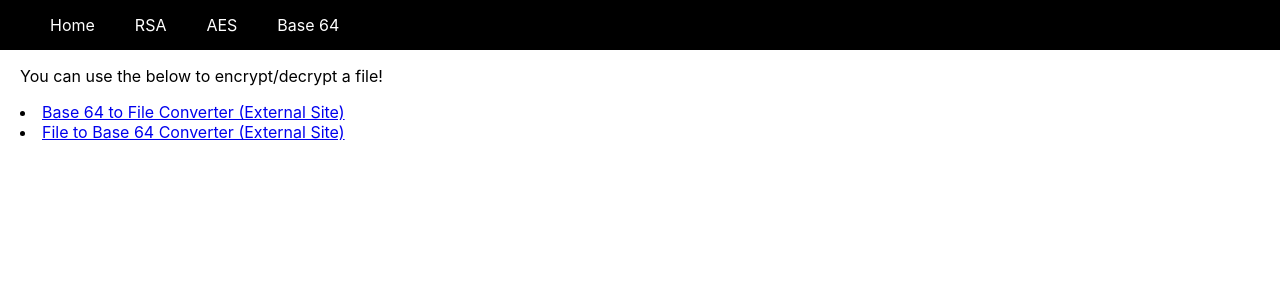
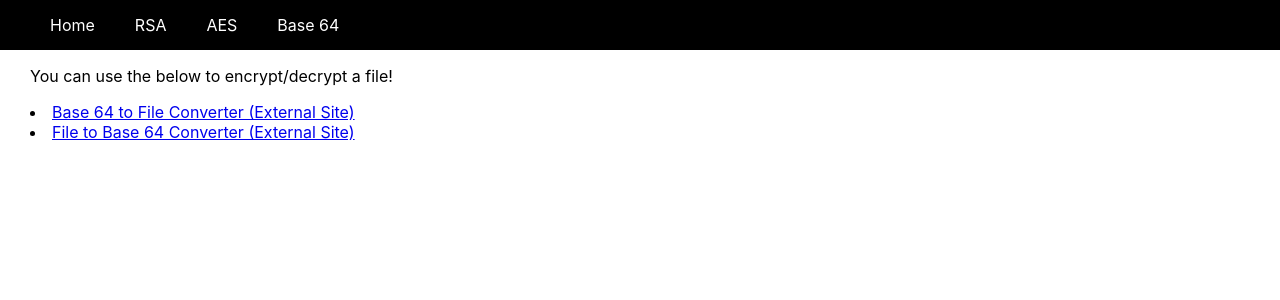
Before and after one commit to Mike11199/CS-361-RSA-React-App, a React (Create React App) app in the folder frontend/: page /base64 in a window 1280 px wide. Shown: the top 300 px of the page. Built offline with nearby package versions, Linux system fonts and the light colour scheme.

Commit message:
change inline style for padding for home and b64 page

```diff
--- a/frontend/src/components/Base64Page.js
+++ b/frontend/src/components/Base64Page.js
@@ -3,7 +3,7 @@
 const Base64Page = () => {
   return (
     <>
-    <div className="pageContainer" style={{paddingLeft:"20px"}}>
+    <div className="pageContainer" style={{paddingLeft:"30px"}}>
     <p>You can use the below to encrypt/decrypt a file!</p>
     <div>
       <li><a href="https://base64.guru/converter/decode/file">Base 64 to File Converter (External Site)</a></li>
--- a/frontend/src/components/HomePage.js
+++ b/frontend/src/components/HomePage.js
@@ -2,8 +2,10 @@
 const HomePage = () => {
   return (
         <>
+        <div className="pageContainer" style={{paddingLeft:"30px"}}>
         <h1>Home Page</h1>
         <p>Welcome to my app!  Please click the links to navigate.</p>
+        </div>
         </>
   );
 }
```
